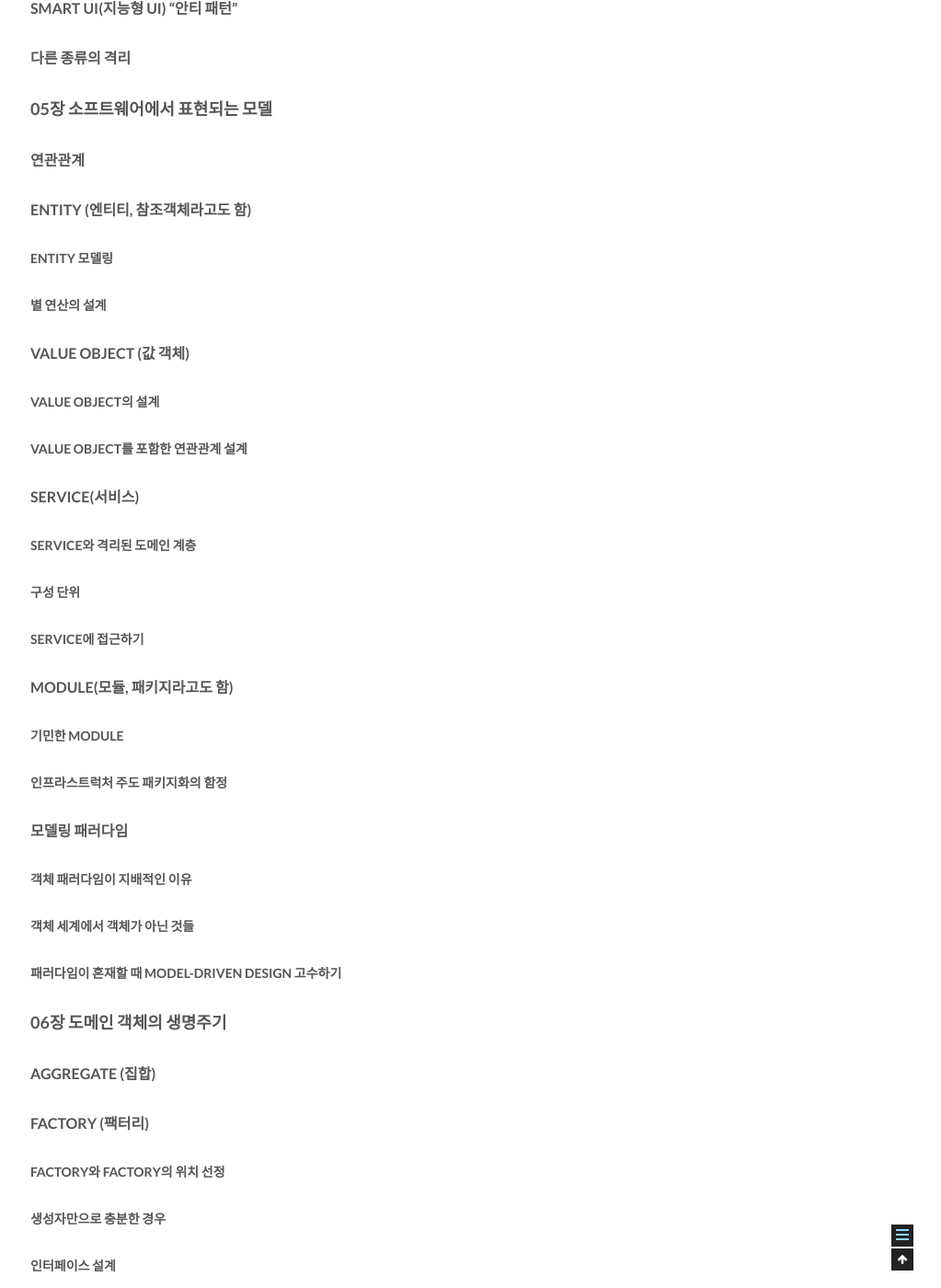
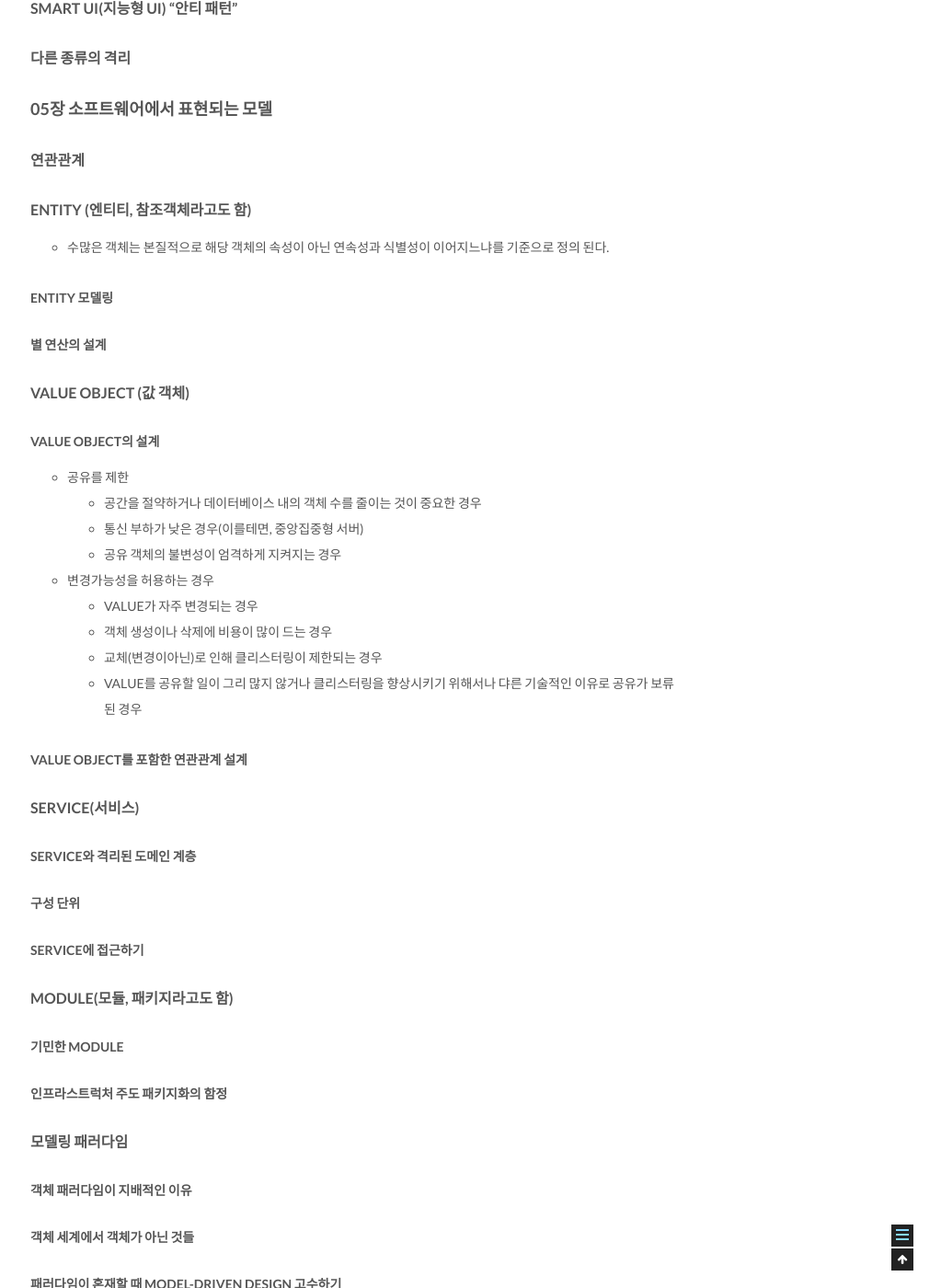
Before and after one commit to csj4032/csj4032.github.io, a Jekyll site: the page built from _posts/2018-02-21-도메인주도설계.md, in a window 1280 px wide and 1400 px high, scrolled down 11267 px. Shown: the whole window at 92% size, without its empty margins (257-1280 px from the left). Built offline with Jekyll 4.4.1, drawn with Linux system fonts in a browser that asks for light colours.

Commit message:
도메인 주도 설계 포스팅 수정

```diff
--- a/_posts/2018-02-21-도메인주도설계.md
+++ b/_posts/2018-02-21-도메인주도설계.md
@@ -237,6 +237,7 @@ public boolean isAllowed(Cargo calgo, Voyage voyage) {
 #### 연관관계
 
 #### ENTITY (엔티티, 참조객체라고도 함)
+* 수많은 객체는 본질적으로 해당 객체의 속성이 아닌 연속성과 식별성이 이어지느냐를 기준으로 정의 된다.
 
 ##### ENTITY 모델링
 
@@ -245,6 +246,15 @@ public boolean isAllowed(Cargo calgo, Voyage voyage) {
 #### VALUE OBJECT (값 객체)
 
 ##### VALUE OBJECT의 설계
+* 공유를 제한
+  * 공간을 절약하거나 데이터베이스 내의 객체 수를 줄이는 것이 중요한 경우
+  * 통신 부하가 낮은 경우(이를테면, 중앙집중형 서버)
+  * 공유 객체의 불변성이 엄격하게 지켜지는 경우
+* 변경가능성을 허용하는 경우
+  * VALUE가 자주 변경되는 경우
+  * 객체 생성이나 삭제에 비용이 많이 드는 경우
+  * 교체(변경이아닌)로 인해 클리스터링이 제한되는 경우
+  * VALUE를 공유할 일이 그리 많지 않거나 클리스터링을 향상시키기 위해서나 댜른 기술적인 이유로 공유가 보류된 경우
 
 ##### VALUE OBJECT를 포함한 연관관계 설계
 
```
